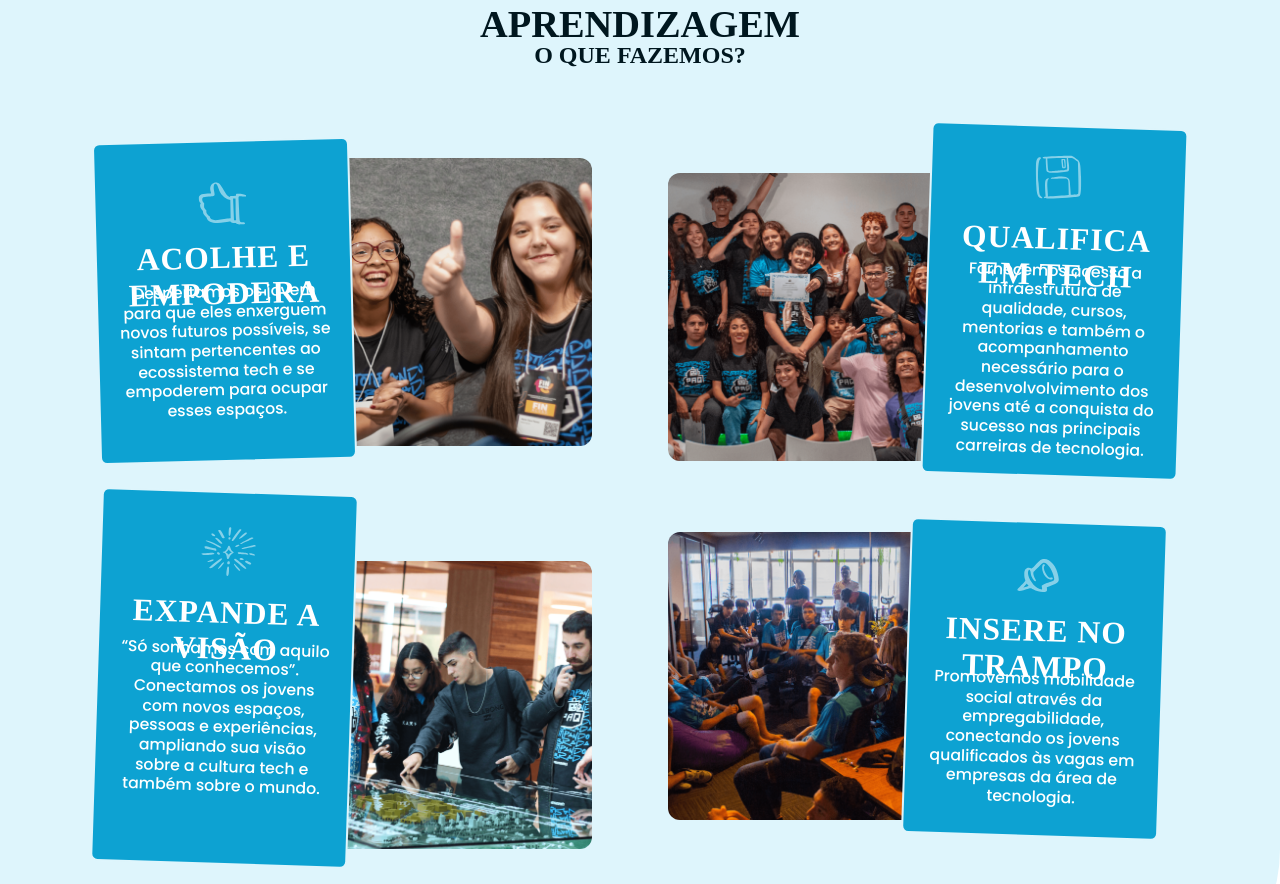
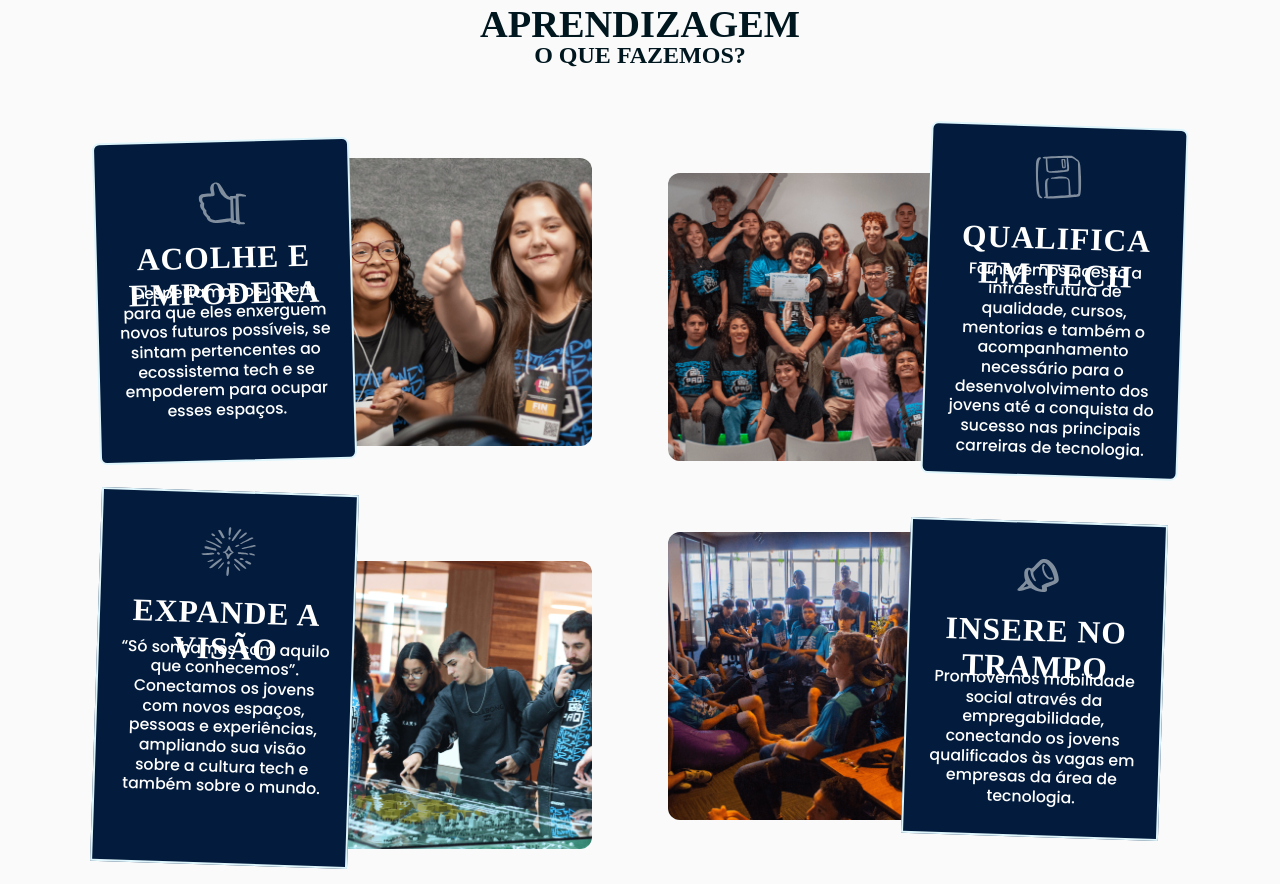
Before and after one commit to LAYSEGABI/Site-paq-25, a Next.js app: page / in a window 1280 px wide. Shown: the part 1015-1899 px from the top of the page. Built offline with nearby package versions, Linux system fonts and the light colour scheme; a web font is replaced by a local one.

Commit message:
seções de teste removidas

```diff
--- a/src/app/(Site)/(LandingPage)/page.tsx
+++ b/src/app/(Site)/(LandingPage)/page.tsx
@@ -5,17 +5,17 @@ import Banner from "@/app/components/Banner/banner";
 import Impaqtrometro from "@/app/components/Impactometro/Impaqtrometro";
 import Depoimentos from "@/app/components/Depoimentos/Depoimentos"
 import PapelPAQ from "@/app/components/PapelPaq/PapelPAQ";
-import UnidadesEspacos from "@/app/components/UnidadesEspacos/UnidadesEspacos";
+//import UnidadesEspacos from "@/app/components/UnidadesEspacos/UnidadesEspacos";
 import JuntoComAGente from "@/app/components/JuntoComAGente/JuntoComAGente";
 import ComoFazerParte from "@/app/components/comoFazerParte/ComoFazerParte";
-import ExperienciasAprendizado from "@/app/components/ExperienciasAprendizado/ExperienciasAprendizado";
+//import ExperienciasAprendizado from "@/app/components/ExperienciasAprendizado/ExperienciasAprendizado";
 import ComoPossoFazerParte from "@/app/components/ComoPossoApoiar/ComoPossoApoiar";
 import Contact from "@/app/components/Contact";
 import { ToastContainer } from "react-toastify";
 import Footer from "@/app/components/Footer";
 import NossoTime from "@/app/components/NossoTime/NossoTime";
 import ProgramasEspacos from "@/app/components/ProgramasEspacos/ProgramasEspacos";
-import UmFuturoDiversoDesktop from "@/app/components/UmFuturoDiversoDesktop";
+
 
 export default function Home() {
   return (
@@ -24,9 +24,7 @@ export default function Home() {
       <Banner />
       <PapelPAQ />
       <ProgramasEspacos />
-      <UnidadesEspacos />
       <Impaqtrometro />
-      <ExperienciasAprendizado />
       <JuntoComAGente />
       <Depoimentos />
       <NossoTime />
--- a/src/app/components/Banner/banner.module.css
+++ b/src/app/components/Banner/banner.module.css
@@ -10,6 +10,7 @@
   justify-content: flex-start;
   text-align: left;
   color: white;
+  box-shadow: 0px 5px 20px rgba(0, 0, 0, 0.541);
   background: linear-gradient(to right, rgba(2, 5, 14, 0.87) 20%, rgba(0, 0, 0, 0.3) 60%, rgba(0, 0, 0, 0) 100%);
   padding-left: 4rem;
   /* Dá um espaçamento na esquerda */
--- a/src/app/components/PapelPaq/PapelPAQ.tsx
+++ b/src/app/components/PapelPaq/PapelPAQ.tsx
@@ -28,7 +28,7 @@ export default async function PapelPAQ() {
 
 
           <div className={style.container_img_e_card}>
-            <div className={style.card1}>
+            <div className={`${style.card1} ${style.card}`}>
               <div className={style.conteudocard1}>
                 <div className={style.iconetitulo1}>
                   <Image src={iconLike} width={0} height={0} alt="icone de like" className={style.iconeCard1} />
@@ -44,7 +44,7 @@ export default async function PapelPAQ() {
 
           <div className={style.container_img_e_card}>
             <Image src={img2} alt="imagem de educandos debatendos" className={style.img_carrossel} />
-            <div className={style.card2}>
+            <div className={`${style.card2} ${style.card}`}>
               <div className={style.conteudocard2}>
                 <div className={style.iconetitulo2}>
                   <Image src={iconSave} width={0} height={0} className={style.iconeCard2} alt={"icone de brilho"} />
@@ -59,7 +59,7 @@ export default async function PapelPAQ() {
 
           <div className={style.container_img_e_card}>
 
-            <div className={style.card3}>
+            <div className={`${style.card3} ${style.card}`}>
               <div className={style.conteudocard3}>
                 <div className={style.iconetitulo3}>
                   <Image src={iconShining} alt="iconde de salvar" className={style.iconeCard3} />
@@ -75,7 +75,7 @@ export default async function PapelPAQ() {
 
           <div className={style.container_img_e_card}>
             <Image src={img4} alt="imagem de educandos na Acate" className={style.img_carrossel} />
-            <div className={style.card4}>
+            <div className={`${style.card4} ${style.card}`}>
               <div className={style.conteudocard4}>
                 <div className={style.iconetitulo4}>
                   <Image src={iconPin} alt="icone de pin" className={style.iconeCard4} />
--- a/src/app/components/PapelPaq/PapelPaq.module.css
+++ b/src/app/components/PapelPaq/PapelPaq.module.css
@@ -6,9 +6,8 @@
     display: flex;
     align-items: center;
     flex-direction: column;
-    border-radius: 10em 0;
-    background: #DEF5FC;
-    padding: 2.5rem;
+    background: #fafafa;
+    padding-top: 2.5rem;
 }
 
 .separacao_text {
@@ -86,18 +85,21 @@
     width: 100%;
 }
 
+.card {
+    background-color: #031c3d;
+    border: 2px solid #DEF5FC;
+    justify-content: center;
+    align-items: flex-start;
+}
+
 .card1 {
     height: 15.32625rem;
     display: flex;
     width: 12.253rem;
     transform: rotate(-1.48deg);
     padding: 0.75rem 0.67656rem;
-    justify-content: center;
-    align-items: flex-start;
     gap: 0.75169rem;
     border-radius: 0.451rem;
-    border: 2px solid #DEF5FC;
-    background: #0DA2D2;
 }
 
 .conteudocard1 {
@@ -168,8 +170,7 @@
     justify-content: center;
     align-items: flex-start;
     border-radius: 0.451rem;
-    border: 2px solid #DEF5FC;
-    background: #0DA2D2;
+
 }
 
 .iconetitulo2 {
@@ -230,11 +231,6 @@
     display: flex;
     transform: rotate(-1.48deg);
     padding: 0.75rem 0.67656rem;
-    justify-content: center;
-    align-items: flex-start;
-    border-radius: 0.451rem;
-    border: 2px solid #DEF5FC;
-    background: #0DA2D2;
 }
 
 .conteudocard3 {
@@ -304,12 +300,7 @@
     height: 240.32px;
     transform: rotate(1.837deg);
     padding: 0.75rem 0.67656rem;
-    justify-content: center;
-    align-items: flex-start;
     gap: 0.75169rem;
-    border-radius: 0.451rem;
-    border: 2px solid #DEF5FC;
-    background: #0DA2D2;
 }
 
 .conteudocard4 {
--- a/src/app/components/ProgramasEspacos/ProgramasEspacos.module.css
+++ b/src/app/components/ProgramasEspacos/ProgramasEspacos.module.css
@@ -7,8 +7,7 @@
   flex-direction: column;
   width: 100%;
   align-items: center;
-  background: #ffffff;
-  margin: 3em 0;
+  background: #fafafa;
 }
 
 .programHeader {
```
